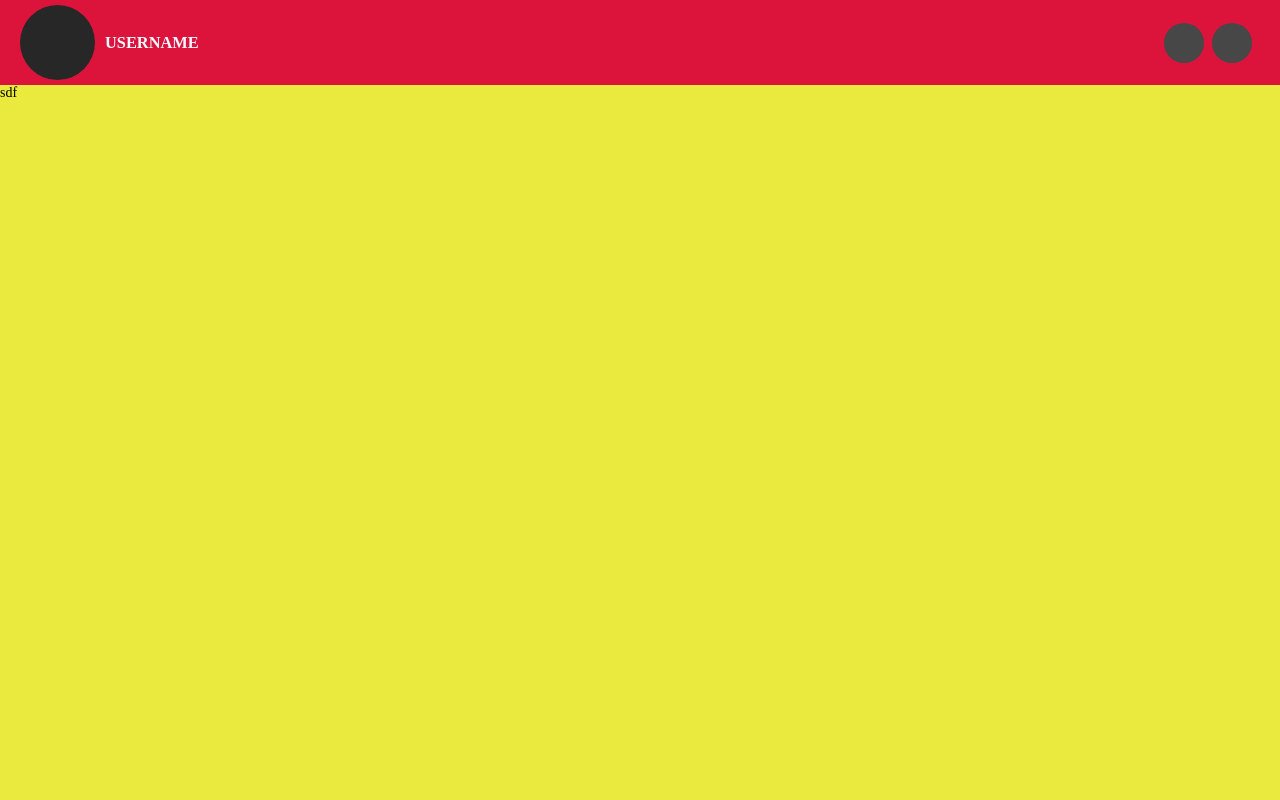
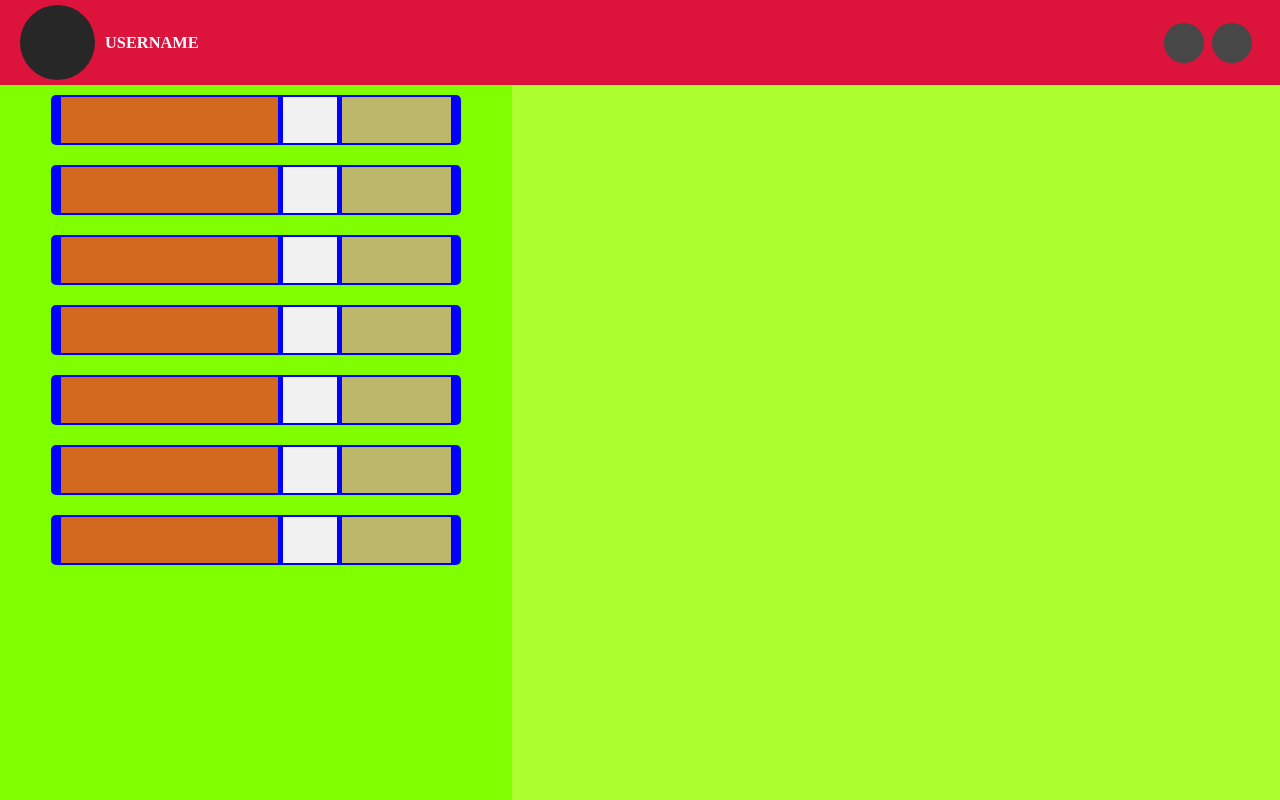
Before and after one commit to amirhnajafiz/natsbench-runbook, a plain HTML site: page FinalProject/index.html in a window 1280 px wide. Drawn offline with Linux system fonts and the light colour scheme.

Commit message:
fp left panel add

```diff
--- a/FinalProject/assets/css/flex.css
+++ b/FinalProject/assets/css/flex.css
@@ -7,6 +7,10 @@
     flex-direction: row;
 }
 
+.flex-row-reverse {
+    flex-direction: row-reverse;
+}
+
 .flex-col {
     flex-direction: column;
 }
--- a/FinalProject/assets/css/style.css
+++ b/FinalProject/assets/css/style.css
@@ -30,7 +30,7 @@ body {
 }
 
 .cart-content {
-    background-color: #eaea3e;
+    align-items: stretch;
 }
 
 .user-pic {
@@ -52,3 +52,40 @@ body {
     background-color: #474747;
     margin-right: 8px;
 }
+
+.cart-content-left-panel {
+    width: 40%;
+    background-color: chartreuse;
+}
+
+.cart-content-right-panel {
+    width: 60%;
+    background-color: greenyellow;
+}
+
+.shop-item {
+    margin: 10px 0;
+    background-color: blue;
+    width: 80%;
+    height: 50px;
+    border-radius: 5px;
+    justify-content: space-between;
+    padding: 2px 10px;
+}
+
+.shop-item-name {
+    background-color: chocolate;
+    flex-grow: 2;
+    margin-right: 5px;
+}
+
+.shop-item-number {
+    background-color: #f1f1f1;
+    flex-grow: 0.5;
+    margin-right: 5px;
+}
+
+.shop-item-price {
+    background-color: darkkhaki;
+    flex-grow: 1;
+}
--- a/FinalProject/index.html
+++ b/FinalProject/index.html
@@ -18,7 +18,46 @@
                 <div class="circle"></div>
             </div>
         </div>
-        <div class="container cart-content full-width">sdf</div>
+        <div class="container cart-content d-flex full-width flex-row">
+            <div class="cart-content-left-panel d-flex flex-col center-item">
+                <div class="shop-item d-flex flex-row">
+                    <div class="shop-item-name"></div>
+                    <div class="shop-item-number"></div>
+                    <div class="shop-item-price"></div>
+                </div>
+                <div class="shop-item d-flex flex-row">
+                    <div class="shop-item-name"></div>
+                    <div class="shop-item-number"></div>
+                    <div class="shop-item-price"></div>
+                </div>
+                <div class="shop-item d-flex flex-row">
+                    <div class="shop-item-name"></div>
+                    <div class="shop-item-number"></div>
+                    <div class="shop-item-price"></div>
+                </div>
+                <div class="shop-item d-flex flex-row">
+                    <div class="shop-item-name"></div>
+                    <div class="shop-item-number"></div>
+                    <div class="shop-item-price"></div>
+                </div>
+                <div class="shop-item d-flex flex-row">
+                    <div class="shop-item-name"></div>
+                    <div class="shop-item-number"></div>
+                    <div class="shop-item-price"></div>
+                </div>
+                <div class="shop-item d-flex flex-row">
+                    <div class="shop-item-name"></div>
+                    <div class="shop-item-number"></div>
+                    <div class="shop-item-price"></div>
+                </div>
+                <div class="shop-item d-flex flex-row">
+                    <div class="shop-item-name"></div>
+                    <div class="shop-item-number"></div>
+                    <div class="shop-item-price"></div>
+                </div>
+            </div>
+            <div class="cart-content-right-panel"></div>
+        </div>
     </div>
 </body>
 </html>
```
